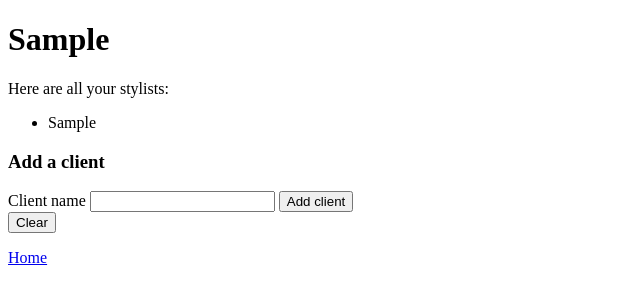
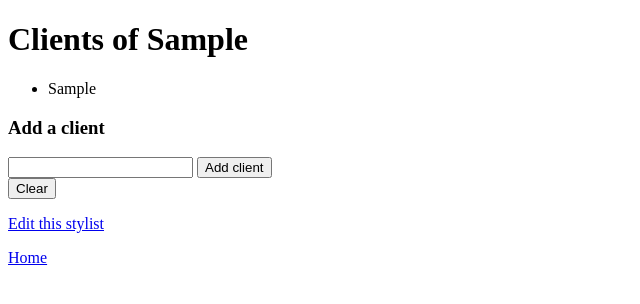
Before and after one commit to DavidPaulAyala/hair-salon, a PHP site: template views/stylist.html.twig in a window 1280 px wide. Shown: the top 304 px of the page, without its empty margins (0-640 px from the left). Run offline with PHP 8.4, Linux system fonts and the light colour scheme; the template is opened without the code that fills it: most values are stand-ins (such as "Sample title", 1, 10 or a date in 2020); some libraries are stand-ins or nearby versions.

Commit message:
add functioning add/delete/update stylist to front end

```diff
--- a/views/stylist.html.twig
+++ b/views/stylist.html.twig
@@ -4,10 +4,9 @@
     <title>Hair Salon</title>
   </head>
   <body>
-    <h1>{{ stylist.getStylist }}</h1>
+    <h1>Clients of {{ stylist.getStylist }}</h1>
 
     {% if clients is not empty %}
-        <p>Here are all your stylists:</p>
         <ul>
             {% for client in clients %}
                 <li>{{ client.getClient }}</li>
@@ -17,16 +16,17 @@
 
     <h3>Add a client</h3>
 
-    <form action='/clients' method='post'>
-        <input id="stylist_id" name="stylist_id" type="hidden" value="{{ stylist.getId() }}">
-        <label for='name'>Client name</label>
-        <input id='name' name='name' type='text'>
-
+    <form action='/stylist/{{ stylist.getId }}' method='post'>
+        <input name="name" type="text">
         <button type='submit'>Add client</button>
     </form>
+
+
     <form action='/delete_clients' method='post'>
         <button type='submit'>Clear</button>
     </form>
+
+    <p><a href="/stylists/{{ stylist.getId }}/edit">Edit this stylist</a></p>
 
     <p><a href='/'>Home</a></p>
 
--- a/views/stylist_edit.html.twig
+++ b/views/stylist_edit.html.twig
@@ -4,13 +4,13 @@
     <title>Hair Salon</title>
   </head>
   <body>
-    <h1>Update information for the stylist {{ stylist.getName }} </h1>
+    <h1>Update information for the stylist {{ stylist.getStylist }} </h1>
 
     <form action="/stylists/{{ stylist.getId }}" method="post">
       <input name="_method" type="hidden" value="patch">
 
       <label for="name">Rename your stylist:</label>
-      <input id="name" name="name" type="text">
+      <input id="name" name="name" type="text" value="{{ stylist.getStylist }}">
 
       <button type="submit">Update</button>
     </form>
```
Also changed, not shown: app/app.php (+29 -7 lines).
